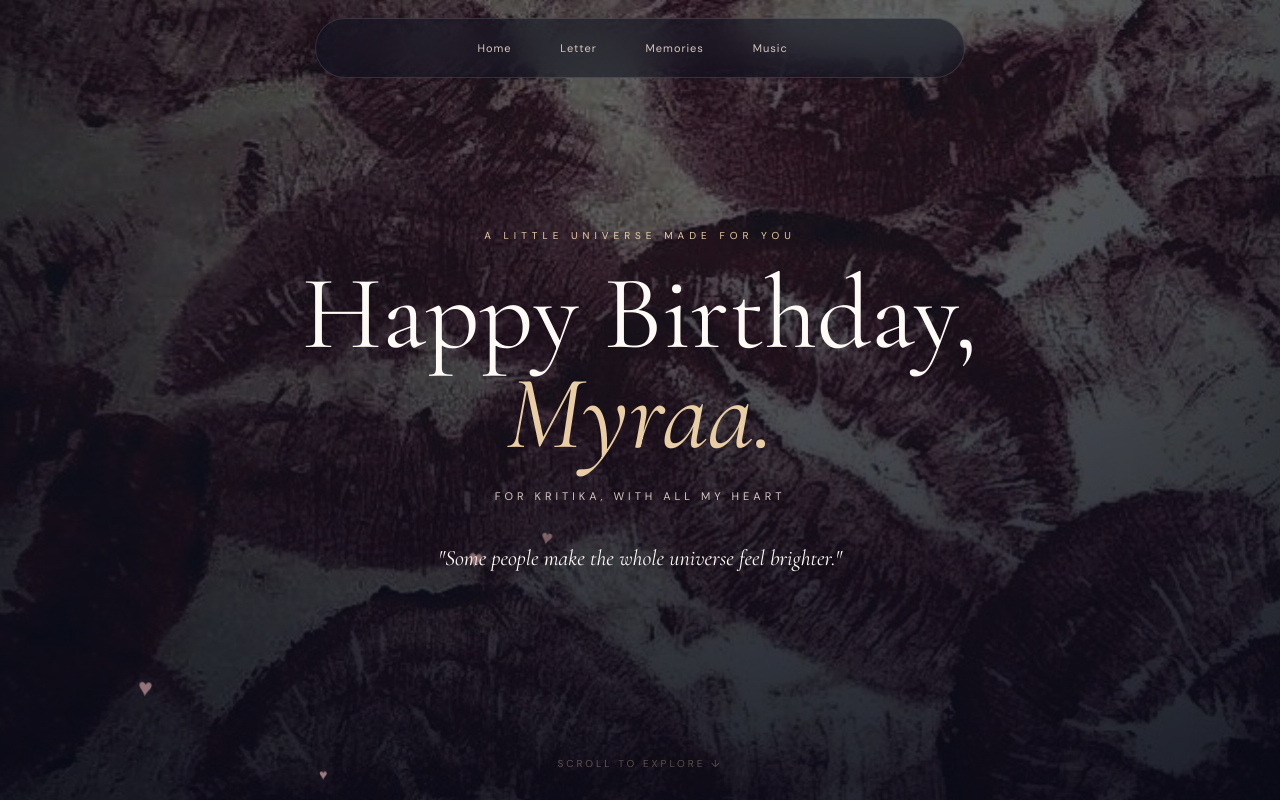
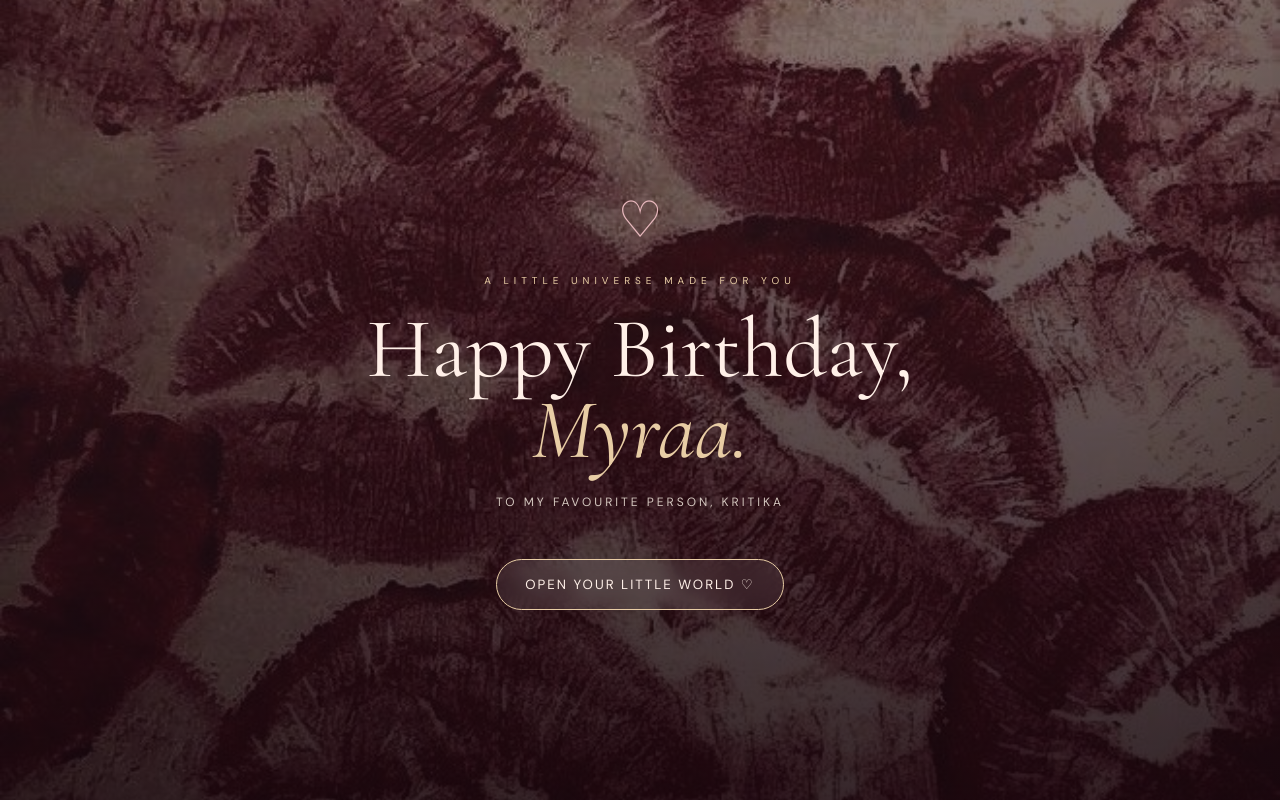
Before and after one commit to piyushpal5702-max/myraaa-birthday-, a plain HTML site: page index.html in a window 1280 px wide. Shown: the top 800 px of the page. Drawn offline with nearby package versions, Linux system fonts and the light colour scheme.

Commit message:
Update index.html

```diff
--- a/index.html
+++ b/index.html
@@ -9,6 +9,84 @@
 <link href="https://fonts.googleapis.com/css2?family=Cormorant+Garamond:ital,wght@0,400;0,500;0,600;1,400;1,500&family=DM+Sans:wght@300;400;500&display=swap" rel="stylesheet">
 
 <style>
+
+/* CINEMATIC INTRO SCREEN */
+
+.intro-screen {
+  position: fixed;
+  inset: 0;
+  z-index: 1000;
+  display: flex;
+  flex-direction: column;
+  align-items: center;
+  justify-content: center;
+  text-align: center;
+  padding: 25px;
+
+  background:
+    linear-gradient(rgba(35,5,15,.55), rgba(20,3,10,.85)),
+    url("background.jpg") center/cover;
+
+  transition: opacity 1.2s ease, visibility 1.2s;
+}
+
+.intro-screen.hide {
+  opacity: 0;
+  visibility: hidden;
+  pointer-events: none;
+}
+
+.intro-heart {
+  font-size: 45px;
+  color: #e8b8bd;
+  animation: heartGlow 2s infinite alternate;
+  margin-bottom: 25px;
+}
+
+@keyframes heartGlow {
+  from {
+    transform: scale(1);
+    text-shadow: 0 0 10px #d77b91;
+  }
+  to {
+    transform: scale(1.15);
+    text-shadow: 0 0 35px #ff9eb5;
+  }
+}
+
+.intro-screen h1 {
+  font-family: 'Cormorant Garamond', serif;
+  font-size: clamp(48px, 10vw, 85px);
+  color: #fff0e8;
+}
+
+.intro-screen h1 span {
+  color: #e8cda5;
+  font-style: italic;
+}
+
+.intro-screen p {
+  margin-top: 20px;
+  font-size: 12px;
+  letter-spacing: 3px;
+}
+
+.intro-btn {
+  margin-top: 45px;
+  padding: 16px 28px;
+  border: 1px solid #e8cda5;
+  background: rgba(255,255,255,.08);
+  color: #fff0e8;
+  letter-spacing: 2px;
+  border-radius: 40px;
+  backdrop-filter: blur(10px);
+}
+
+.intro-btn:hover {
+  background: #e8cda5;
+  color: #260d19;
+}
+
 :root {
   --gold: #e8cda5;
   --white: #fffaf5;
@@ -457,6 +535,32 @@ footer p {
 
 <body>
 
+<!-- CINEMATIC WELCOME SCREEN -->
+
+<div class="intro-screen" id="introScreen">
+
+  <div class="intro-heart">♡</div>
+
+  <div class="eyebrow">
+    A LITTLE UNIVERSE MADE FOR YOU
+  </div>
+
+  <h1>
+    Happy Birthday,<br>
+    <span>Myraa.</span>
+  </h1>
+
+  <p>
+    TO MY FAVOURITE PERSON, KRITIKA
+  </p>
+
+  <button class="intro-btn" onclick="enterWebsite()">
+    OPEN YOUR LITTLE WORLD ♡
+  </button>
+
+</div>
+
+
 <div class="background"></div>
 
 <nav>
@@ -727,6 +831,19 @@ function createHeart() {
 
 setInterval(createHeart, 1100);
 
+
+// ENTER THE WEBSITE
+
+function enterWebsite() {
+  const intro = document.getElementById("introScreen");
+
+  intro.classList.add("hide");
+
+  setTimeout(() => {
+    intro.style.display = "none";
+  }, 1300);
+}
+
 </script>
 
 </body>
```
